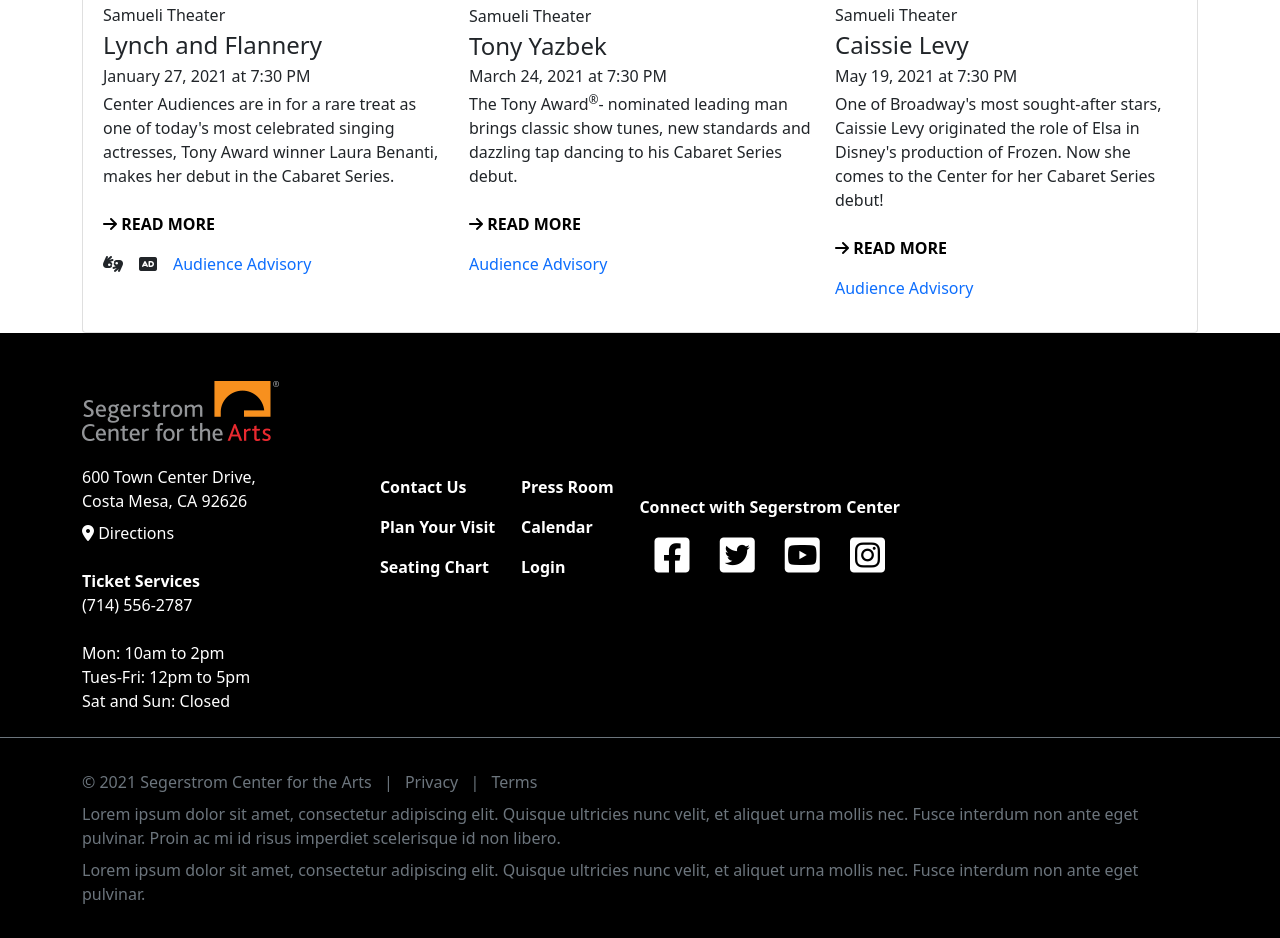
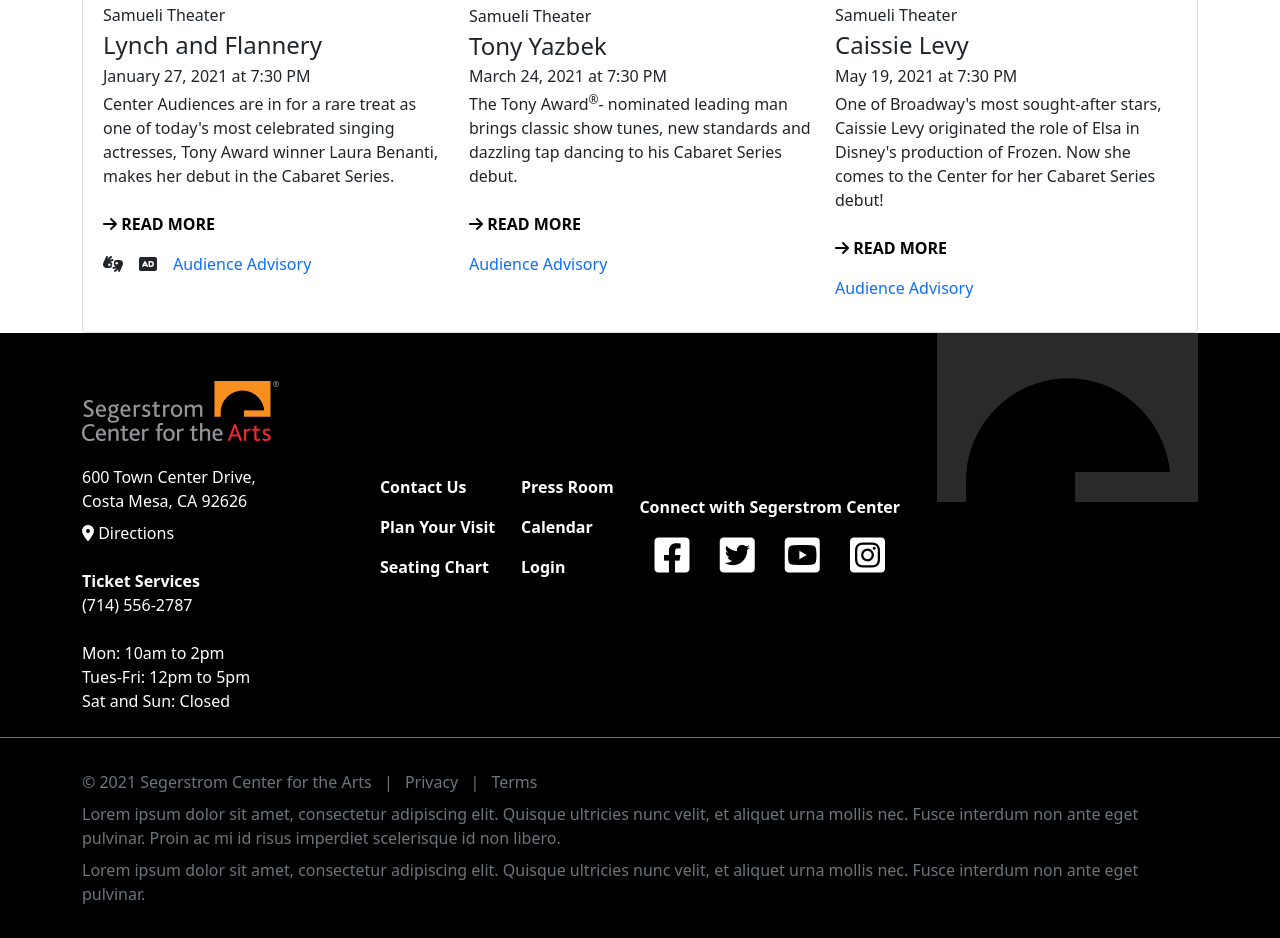
Before and after one commit to patk80/Segerstrom, a plain HTML site: page index.html in a window 1280 px wide. Shown: the part 1678-2616 px from the top of the page. Drawn offline with nearby package versions, Linux system fonts and the light colour scheme; a web font is replaced by a local one.

Commit message:
Adding right of footer top

```diff
--- a/index.html
+++ b/index.html
@@ -327,7 +327,7 @@
                 </div>
 
                 <div class="col-lg-3">
-
+                    <img src="/assets/scfta-large-footer-logo.png" class="w-100" alt="">
                 </div>
             </div>
         </div>
```
